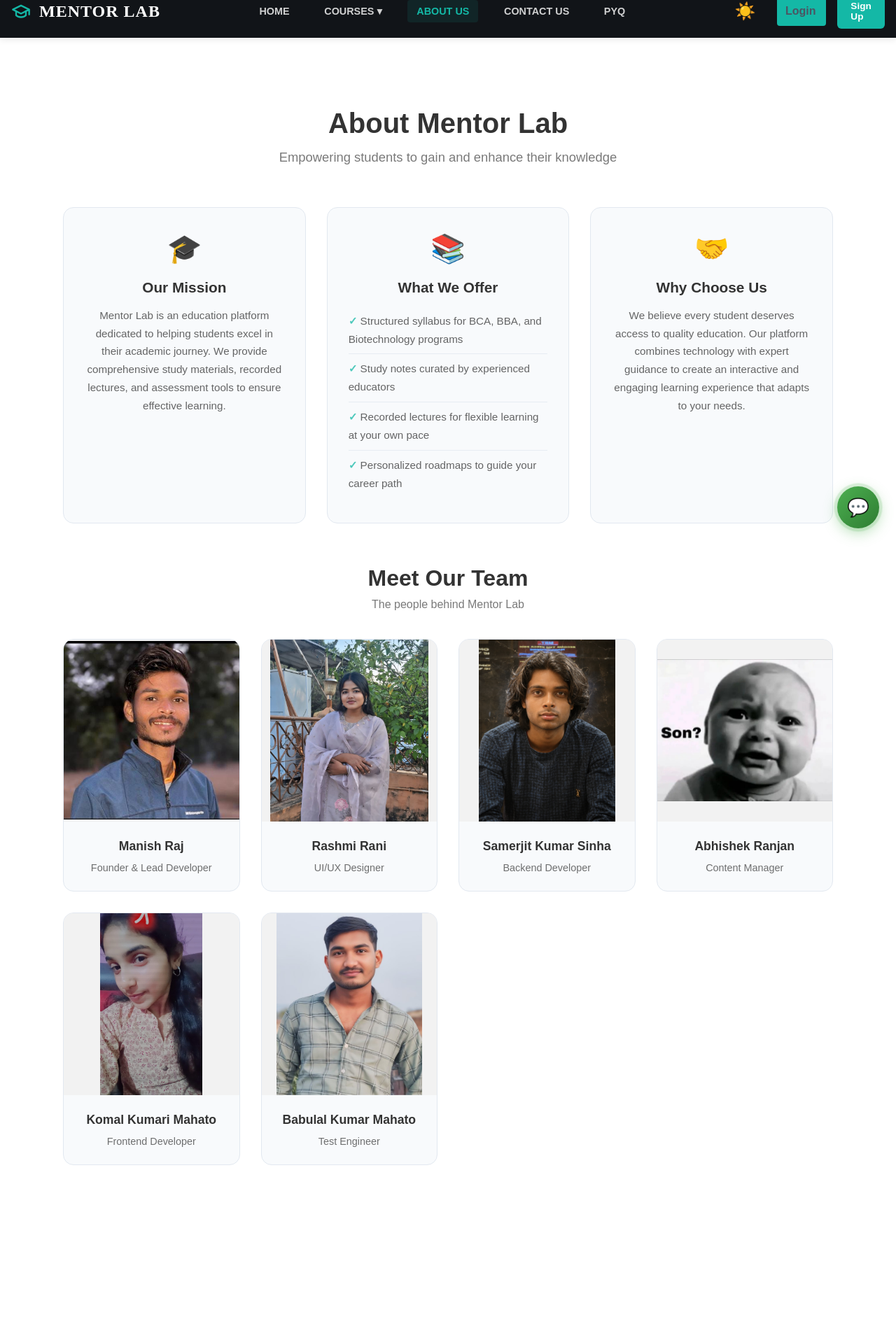
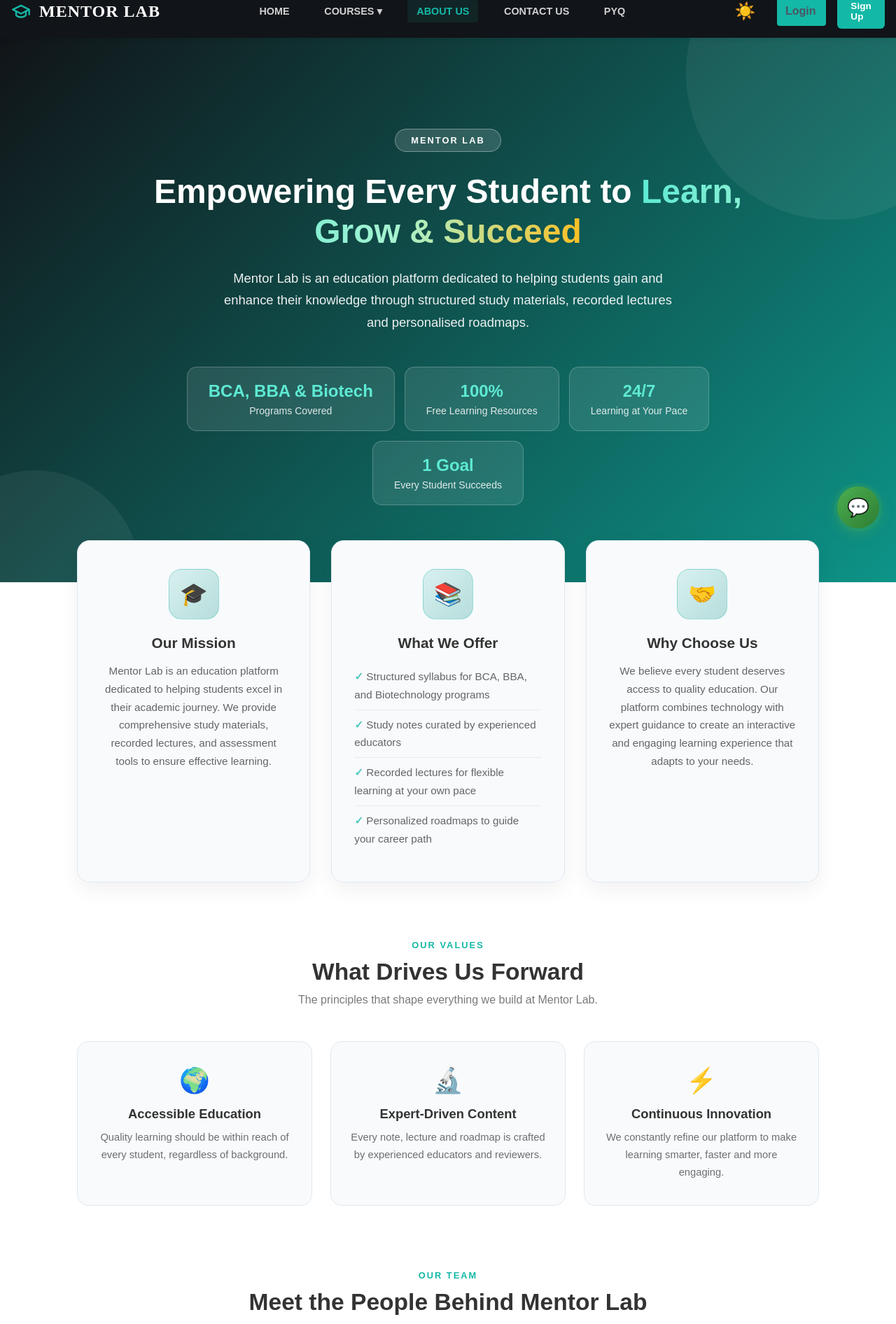
Before and after one commit to Manish-Raj18/mentor-lab, a React (Vite) app in the folder Monitor Lab/frontend/: page /about in a window 1280 px wide. Shown: the part 21-1913 px from the top of the page at 70% size. Before the commit the page ends 1746 px from the top, so only its background shows below. Built offline with nearby package versions, Linux system fonts and the light colour scheme.

Commit message:
style: redesign About Us page with professional layout

```diff
--- a/Monitor Lab/frontend/src/css_files/about.css
+++ b/Monitor Lab/frontend/src/css_files/about.css
@@ -1,27 +1,112 @@
 .about-page {
   min-height: 100vh;
-  padding: 100px 20px 60px;
+  padding: 0;
   background: var(--bg-color);
   color: var(--text-color);
 }
 
 .about-hero {
+  background: linear-gradient(135deg, var(--nav-bg) 0%, #0d9488 100%);
+  color: #ffffff;
   text-align: center;
-  margin-bottom: 60px;
+  padding: 130px 20px 110px;
+  position: relative;
+  overflow: hidden;
+}
+
+.about-hero::before,
+.about-hero::after {
+  content: "";
+  position: absolute;
+  border-radius: 50%;
+  background: rgba(255, 255, 255, 0.06);
+}
+
+.about-hero::before {
+  width: 420px;
+  height: 420px;
+  top: -160px;
+  right: -120px;
+}
+
+.about-hero::after {
+  width: 300px;
+  height: 300px;
+  bottom: -140px;
+  left: -100px;
+}
+
+.about-hero-inner {
+  position: relative;
+  z-index: 1;
+  max-width: 900px;
+  margin: 0 auto;
+}
+
+.about-badge {
+  display: inline-block;
+  background: rgba(255, 255, 255, 0.14);
+  border: 1px solid rgba(255, 255, 255, 0.35);
+  backdrop-filter: blur(6px);
+  color: #ffffff;
+  font-size: 0.8rem;
+  font-weight: 700;
+  letter-spacing: 0.16em;
+  text-transform: uppercase;
+  padding: 8px 22px;
+  border-radius: 999px;
+  margin-bottom: 28px;
 }
 
 .about-hero h1 {
-  font-size: 2.5rem;
+  font-size: 3rem;
   font-weight: 800;
-  margin-bottom: 15px;
-  color: var(--text-color);
+  line-height: 1.2;
+  margin-bottom: 22px;
 }
 
-.about-hero p {
+.gradient-text {
+  background: linear-gradient(90deg, #5eead4, #a7f3d0, #fbbf24);
+  -webkit-background-clip: text;
+  background-clip: text;
+  -webkit-text-fill-color: transparent;
+}
+
+.about-hero-sub {
   font-size: 1.15rem;
-  opacity: 0.65;
-  max-width: 550px;
+  line-height: 1.7;
+  opacity: 0.92;
+  max-width: 640px;
   margin: 0 auto;
+}
+
+.about-hero-stats {
+  display: flex;
+  justify-content: center;
+  flex-wrap: wrap;
+  gap: 14px;
+  margin-top: 48px;
+}
+
+.hero-stat {
+  background: rgba(255, 255, 255, 0.1);
+  border: 1px solid rgba(255, 255, 255, 0.22);
+  border-radius: 14px;
+  padding: 20px 30px;
+  min-width: 170px;
+  backdrop-filter: blur(6px);
+}
+
+.hero-stat-value {
+  font-size: 1.5rem;
+  font-weight: 800;
+  color: #5eead4;
+  margin-bottom: 6px;
+}
+
+.hero-stat-label {
+  font-size: 0.88rem;
+  opacity: 0.85;
 }
 
 .about-content {
@@ -29,26 +114,38 @@
   grid-template-columns: repeat(auto-fit, minmax(300px, 1fr));
   gap: 30px;
   max-width: 1100px;
-  margin: 0 auto 60px;
+  margin: -60px auto 80px;
+  padding: 0 20px;
+  position: relative;
+  z-index: 2;
 }
 
 .about-card {
   background: var(--card-bg);
   border: 1px solid var(--border-color);
-  border-radius: 15px;
-  padding: 35px 30px;
+  border-radius: 18px;
+  padding: 40px 32px;
   text-align: center;
+  box-shadow: 0 10px 30px rgba(0, 0, 0, 0.06);
   transition: transform 0.3s ease, box-shadow 0.3s ease;
 }
 
 .about-card:hover {
-  transform: translateY(-5px);
-  box-shadow: 0 15px 35px rgba(0, 0, 0, 0.08);
+  transform: translateY(-8px);
+  box-shadow: 0 20px 45px rgba(13, 148, 136, 0.14);
 }
 
 .about-icon {
-  font-size: 2.5rem;
-  margin-bottom: 20px;
+  width: 72px;
+  height: 72px;
+  margin: 0 auto 22px;
+  display: flex;
+  align-items: center;
+  justify-content: center;
+  font-size: 2rem;
+  border-radius: 18px;
+  background: linear-gradient(135deg, rgba(20, 184, 166, 0.14), rgba(13, 148, 136, 0.28));
+  border: 1px solid rgba(20, 184, 166, 0.3);
 }
 
 .about-card h3 {
@@ -87,24 +184,90 @@
   font-weight: bold;
 }
 
+.about-values,
 .about-team {
-  text-align: center;
   max-width: 1100px;
   margin: 0 auto;
+  padding: 0 20px;
 }
 
-.about-team h2 {
-  font-size: 2rem;
+.about-values {
+  margin-bottom: 90px;
+}
+
+.about-section-head {
+  text-align: center;
+  margin-bottom: 50px;
+}
+
+.about-section-tag {
+  display: inline-block;
+  color: var(--accent-color);
+  font-size: 0.8rem;
+  font-weight: 700;
+  letter-spacing: 0.16em;
+  text-transform: uppercase;
+  margin-bottom: 12px;
+}
+
+.about-section-head h2 {
+  font-size: 2.1rem;
   font-weight: 800;
+  margin-bottom: 12px;
+  color: var(--text-color);
+}
+
+.about-section-head p {
+  font-size: 1rem;
+  opacity: 0.65;
+  max-width: 560px;
+  margin: 0 auto;
+  color: var(--text-color);
+}
+
+.values-grid {
+  display: grid;
+  grid-template-columns: repeat(auto-fit, minmax(280px, 1fr));
+  gap: 26px;
+}
+
+.value-card {
+  background: var(--card-bg);
+  border: 1px solid var(--border-color);
+  border-radius: 16px;
+  padding: 34px 28px;
+  text-align: center;
+  transition: transform 0.3s ease, box-shadow 0.3s ease, border-color 0.3s ease;
+}
+
+.value-card:hover {
+  transform: translateY(-6px);
+  box-shadow: 0 16px 40px rgba(0, 0, 0, 0.08);
+  border-color: var(--accent-color);
+}
+
+.value-icon {
+  font-size: 2.2rem;
+  margin-bottom: 16px;
+}
+
+.value-card h3 {
+  font-size: 1.15rem;
+  font-weight: 700;
   margin-bottom: 10px;
   color: var(--text-color);
 }
 
-.about-team > p {
-  font-size: 1rem;
-  opacity: 0.65;
-  margin-bottom: 40px;
+.value-card p {
+  font-size: 0.92rem;
+  line-height: 1.7;
+  opacity: 0.7;
   color: var(--text-color);
+}
+
+.about-team {
+  text-align: center;
+  margin-bottom: 90px;
 }
 
 .team-grid {
@@ -116,51 +279,193 @@
 .team-card {
   background: var(--card-bg);
   border: 1px solid var(--border-color);
-  border-radius: 15px;
+  border-radius: 18px;
   padding: 0;
   overflow: hidden;
   text-align: center;
+  box-shadow: 0 8px 24px rgba(0, 0, 0, 0.05);
   transition: transform 0.3s ease, box-shadow 0.3s ease;
 }
 
 .team-card:hover {
-  transform: translateY(-5px);
-  box-shadow: 0 15px 35px rgba(0, 0, 0, 0.08);
+  transform: translateY(-6px);
+  box-shadow: 0 18px 40px rgba(0, 0, 0, 0.1);
+}
+
+.team-photo-wrap {
+  position: relative;
+  overflow: hidden;
 }
 
 .team-photo {
   width: 100%;
   height: 260px;
-  object-fit: contain;
+  object-fit: cover;
   background: #f2f2f2;
   display: block;
+  transition: transform 0.4s ease;
 }
 
-.team-card h3 {
+.team-card:hover .team-photo {
+  transform: scale(1.05);
+}
+
+.team-overlay {
+  position: absolute;
+  inset: 0;
+  background: linear-gradient(180deg, rgba(13, 148, 136, 0) 40%, rgba(13, 148, 136, 0.85));
+  display: flex;
+  align-items: flex-end;
+  justify-content: center;
+  opacity: 0;
+  transition: opacity 0.35s ease;
+}
+
+.team-card:hover .team-overlay {
+  opacity: 1;
+}
+
+.team-overlay span {
+  color: #ffffff;
+  font-size: 0.85rem;
+  font-weight: 600;
+  padding: 16px;
+}
+
+.team-info {
+  padding: 20px;
+}
+
+.team-info h3 {
   font-size: 1.1rem;
   font-weight: 700;
   margin-bottom: 6px;
   color: var(--text-color);
-  padding: 25px 20px 6px;
 }
 
-.team-card p {
+.team-info p {
   font-size: 0.9rem;
   opacity: 0.7;
-  color: var(--text-color);
-  padding: 0 20px 25px;
+  color: var(--accent-color);
+}
+
+.about-cta {
+  padding: 20px;
+}
+
+.cta-inner {
+  max-width: 1100px;
+  margin: 0 auto;
+  background: linear-gradient(135deg, var(--nav-bg) 0%, #0d9488 100%);
+  border-radius: 24px;
+  text-align: center;
+  padding: 70px 30px;
+  position: relative;
+  overflow: hidden;
+}
+
+.cta-inner::before {
+  content: "";
+  position: absolute;
+  width: 300px;
+  height: 300px;
+  border-radius: 50%;
+  background: rgba(255, 255, 255, 0.07);
+  top: -120px;
+  left: -80px;
+}
+
+.cta-inner h2 {
+  font-size: 2.2rem;
+  font-weight: 800;
+  color: #ffffff;
+  margin-bottom: 14px;
+  position: relative;
+  z-index: 1;
+}
+
+.cta-inner p {
+  font-size: 1.05rem;
+  color: rgba(255, 255, 255, 0.85);
+  margin-bottom: 34px;
+  position: relative;
+  z-index: 1;
+}
+
+.cta-actions {
+  display: flex;
+  justify-content: center;
+  flex-wrap: wrap;
+  gap: 16px;
+  position: relative;
+  z-index: 1;
+}
+
+.cta-btn {
+  display: inline-block;
+  padding: 14px 36px;
+  border-radius: 999px;
+  font-size: 1rem;
+  font-weight: 700;
+  text-decoration: none;
+  transition: transform 0.3s ease, box-shadow 0.3s ease, background 0.3s ease;
+}
+
+.cta-btn:hover {
+  transform: translateY(-3px);
+}
+
+.cta-btn-primary {
+  background: #ffffff;
+  color: #0d9488;
+}
+
+.cta-btn-primary:hover {
+  box-shadow: 0 12px 28px rgba(0, 0, 0, 0.2);
+}
+
+.cta-btn-secondary {
+  background: transparent;
+  color: #ffffff;
+  border: 2px solid rgba(255, 255, 255, 0.6);
+}
+
+.cta-btn-secondary:hover {
+  background: rgba(255, 255, 255, 0.12);
 }
 
 @media (max-width: 768px) {
+  .about-hero {
+    padding: 110px 20px 140px;
+  }
+
   .about-hero h1 {
-    font-size: 1.8rem;
+    font-size: 2rem;
+  }
+
+  .about-hero-sub {
+    font-size: 1rem;
+  }
+
+  .hero-stat {
+    min-width: 140px;
+    padding: 16px 20px;
   }
 
   .about-content {
     grid-template-columns: 1fr;
+    margin-top: -70px;
   }
 
   .team-grid {
     grid-template-columns: repeat(auto-fit, minmax(200px, 1fr));
   }
+
+  .about-section-head h2 {
+    font-size: 1.6rem;
+  }
+
+  .cta-inner h2 {
+    font-size: 1.7rem;
+  }
 }
--- a/Monitor Lab/frontend/src/pages/AboutUs.jsx
+++ b/Monitor Lab/frontend/src/pages/AboutUs.jsx
@@ -1,4 +1,5 @@
 import React from 'react';
+import { Link } from 'react-router-dom';
 import '../css_files/about.css';
 
 const team = [
@@ -10,12 +11,41 @@ const team = [
   { name: 'Babulal Kumar Mahato', role: 'Test Engineer', photo: 'team/gds-photo-30kb.jpg' },
 ];
 
+const stats = [
+  { value: 'BCA, BBA & Biotech', label: 'Programs Covered' },
+  { value: '100%', label: 'Free Learning Resources' },
+  { value: '24/7', label: 'Learning at Your Pace' },
+  { value: '1 Goal', label: 'Every Student Succeeds' },
+];
+
+const values = [
+  { icon: '🌍', title: 'Accessible Education', text: 'Quality learning should be within reach of every student, regardless of background.' },
+  { icon: '🔬', title: 'Expert-Driven Content', text: 'Every note, lecture and roadmap is crafted by experienced educators and reviewers.' },
+  { icon: '⚡', title: 'Continuous Innovation', text: 'We constantly refine our platform to make learning smarter, faster and more engaging.' },
+];
+
 function AboutUs() {
   return (
     <div className="about-page">
       <section className="about-hero">
-        <h1>About Mentor Lab</h1>
-        <p>Empowering students to gain and enhance their knowledge</p>
+        <div className="about-hero-inner">
+          <span className="about-badge">Mentor Lab</span>
+          <h1>
+            Empowering Every Student to <span className="gradient-text">Learn, Grow & Succeed</span>
+          </h1>
+          <p className="about-hero-sub">
+            Mentor Lab is an education platform dedicated to helping students gain and enhance their
+            knowledge through structured study materials, recorded lectures and personalised roadmaps.
+          </p>
+          <div className="about-hero-stats">
+            {stats.map((stat) => (
+              <div className="hero-stat" key={stat.label}>
+                <div className="hero-stat-value">{stat.value}</div>
+                <div className="hero-stat-label">{stat.label}</div>
+              </div>
+            ))}
+          </div>
+        </div>
       </section>
 
       <section className="about-content">
@@ -51,17 +81,55 @@ function AboutUs() {
         </div>
       </section>
 
+      <section className="about-values">
+        <div className="about-section-head">
+          <span className="about-section-tag">Our Values</span>
+          <h2>What Drives Us Forward</h2>
+          <p>The principles that shape everything we build at Mentor Lab.</p>
+        </div>
+        <div className="values-grid">
+          {values.map((value) => (
+            <div className="value-card" key={value.title}>
+              <div className="value-icon">{value.icon}</div>
+              <h3>{value.title}</h3>
+              <p>{value.text}</p>
+            </div>
+          ))}
+        </div>
+      </section>
+
       <section className="about-team">
-        <h2>Meet Our Team</h2>
-        <p>The people behind Mentor Lab</p>
+        <div className="about-section-head">
+          <span className="about-section-tag">Our Team</span>
+          <h2>Meet the People Behind Mentor Lab</h2>
+          <p>A passionate group of developers, designers and educators building the future of learning.</p>
+        </div>
         <div className="team-grid">
           {team.map((member) => (
             <div className="team-card" key={member.name}>
-              <img src={member.photo} alt={member.name} className="team-photo" />
-              <h3>{member.name}</h3>
-              <p>{member.role}</p>
+              <div className="team-photo-wrap">
+                <img src={member.photo} alt={member.name} className="team-photo" />
+                <div className="team-overlay">
+                  <span>Member of the Mentor Lab family</span>
+                </div>
+              </div>
+              <div className="team-info">
+                <h3>{member.name}</h3>
+                <p>{member.role}</p>
+              </div>
             </div>
           ))}
+        </div>
+      </section>
+
+      <section className="about-cta">
+        <div className="cta-inner">
+          <h2>Ready to Start Learning?</h2>
+          <p>Explore our structured roadmaps, study notes and recorded lectures today.</p>
+          <div className="cta-actions">
+            <Link to="/" className="cta-btn cta-btn-primary">Get Started</Link>
+            <Link to="/study-notes" className="cta-btn cta-btn-secondary">Browse Notes</Link>
+          </div>
         </div>
       </section>
     </div>
```
